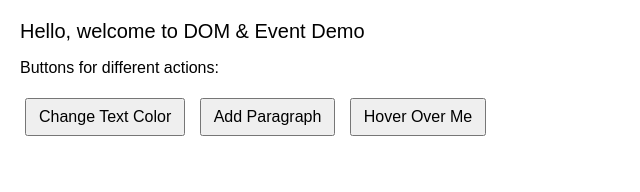
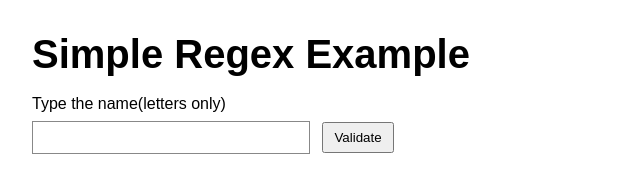
Before and after one commit to nemosley/Homework-5-Assignment-, a plain HTML site: page index.html in a window 1280 px wide. Shown: the whole page, without its empty margins (0-640 px from the left). Drawn offline with Linux system fonts and the light colour scheme.

Commit message:
Update index.html

```diff
--- a/index.html
+++ b/index.html
@@ -1,48 +1,27 @@
 <!DOCTYPE html>
 <html lang="en">
 <head>
-    <meta charset="UTF-8">
-    <meta name="viewport" content="width=device-width, initial-scale=1.0">
-    <title>DOM and Event Demo</title>
-    <style>
-body {
-    font-family: Arial, sans-serif;
-    margin: 20px;
-}
-
-.greeting {
-    font-size: 20px;
-    margin-bottom: 10px;
-}
-
-button {
-    margin: 5px;
-    padding: 8px 12px;
-    font-size: 16px;
-
-}
-#output {
-    margin: 5px;
-    color: green;
-}
-
-</style>
+  <meta charset="utf-8" />
+  <meta name="viewport" content="width=device-width,initial-scale=1" />
+  <title>Simple Regex Example</title>
+  <style>
+    body { font-family: Arial, Helvetica, sans-serif; padding: 24px; }
+    h1 { font-size: 40px; margin: 0 0 18px 0; }
+    label, p { margin: 8px 0; }
+    input[type="text"] { padding: 8px; width: 260px; border: 1px solid #888; }
+    button { padding: 6px 10px; margin-left: 8px; }
+    #message { display: inline-block; margin-top: 12px; font-weight: 600; }
+    #message.invalid { color: #d33; }
+    #message.valid { color: #0a0; }
+  </style>
 </head>
 <body>
-    <!-- We will manipulate this part!!! -->
-    <p class="greeting">Hello, welcome to DOM & Event Demo</p>
+  <h1>Simple Regex Example</h1>
+  <p>Type the name(letters only)</p>
+  <input id="nameInput" type="text" aria-label="name input" />
+  <button id="validateBtn">Validate</button>
+  <div id="message" role="status" aria-live="polite"></div>
 
-
-    <!-- buttons for different actions -->
-    <p>Buttons for different actions:</p>
-    <button class="change-color-btn">Change Text Color</button>
-    <button class="add-item-btn">Add Paragraph</button>
-    <button class="hover-btn">Hover Over Me</button>
-
-
-    <div id="output"></div>
-
-<script src="script.js"></script>
-
+  <script src="script.js"></script>
 </body>
 </html>
```
